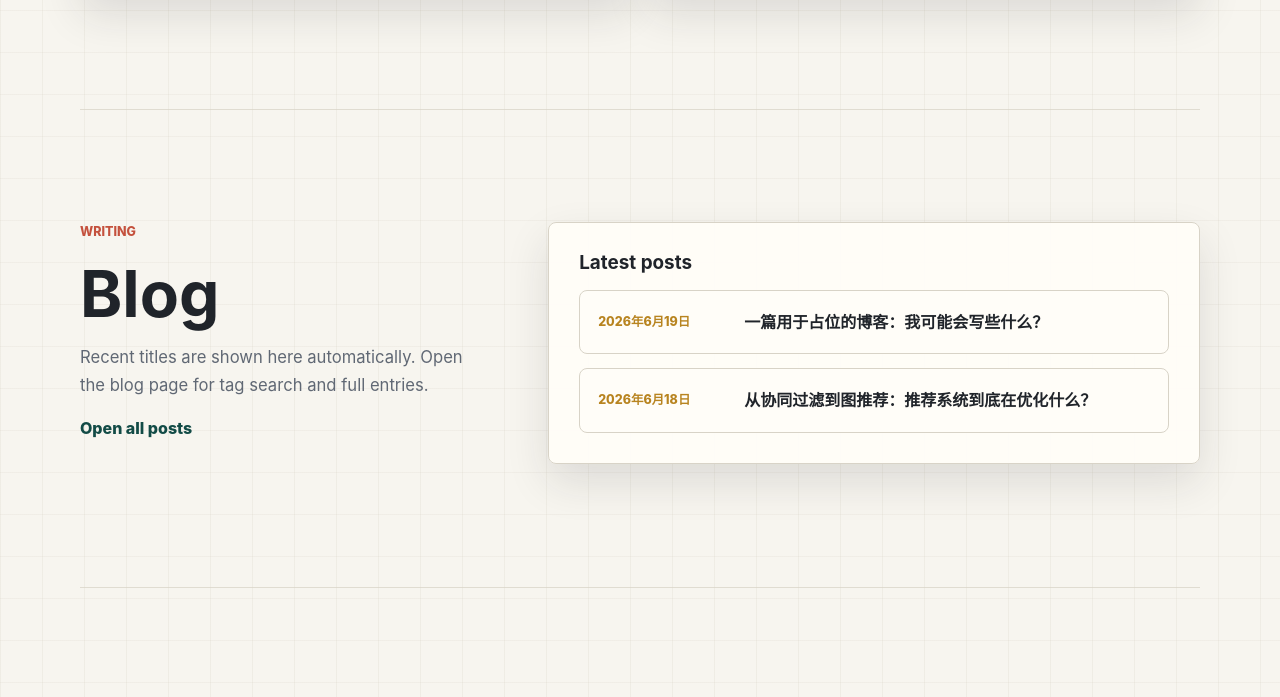
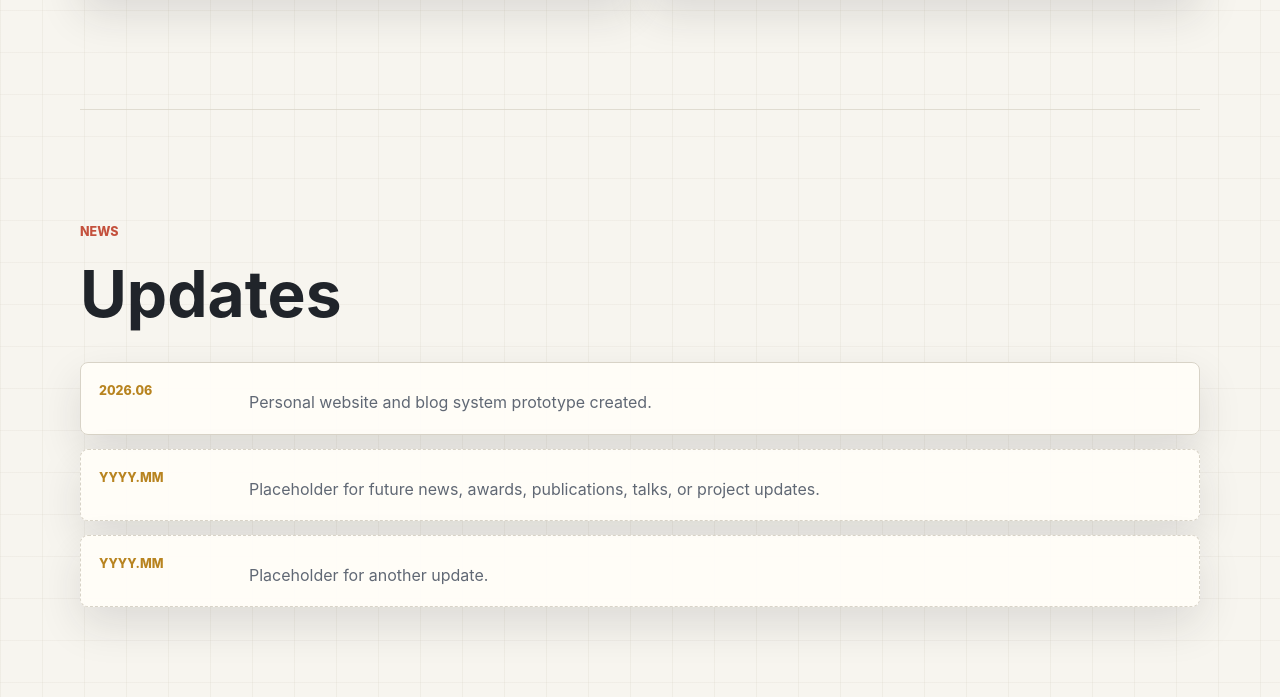
Before and after one commit to Yangliduo-Lai/Yangliduo-Lai, a plain HTML site: page index.html in a window 1280 px wide. Shown: the part 1166-1863 px from the top of the page. Drawn offline with Linux system fonts and the light colour scheme.

Commit message:
feat: redesign homepage and add tag graph

```diff
--- a/assets/script.js
+++ b/assets/script.js
@@ -410,34 +410,6 @@
     }
   };
 
-  const renderHomePosts = async () => {
-    const mounts = Array.from(document.querySelectorAll("[data-home-posts]"));
-    if (!mounts.length) return;
-
-    try {
-      const posts = await loadPosts();
-      const html = posts
-        .slice(0, 4)
-        .map(
-          (post) => `
-            <a class="mini-post" href="post.html?slug=${encodeURIComponent(post.slug)}">
-              <time datetime="${escapeHtml(post.date)}">${formatDate(post.date)}</time>
-              <span>${escapeHtml(post.title)}</span>
-            </a>
-          `
-        )
-        .join("");
-      mounts.forEach((mount) => {
-        mount.innerHTML = html;
-      });
-    } catch (error) {
-      mounts.forEach((mount) => {
-        mount.innerHTML = '<p class="muted">博客预览暂时无法加载。</p>';
-      });
-    }
-  };
-
   renderBlogList();
   renderPost();
-  renderHomePosts();
 })();
--- a/assets/styles.css
+++ b/assets/styles.css
@@ -718,20 +718,6 @@ h3 {
   box-shadow: none;
 }
 
-.home-posts.title-list {
-  margin-top: 16px;
-}
-
-.home-posts.title-list .mini-post {
-  grid-template-columns: 138px minmax(0, 1fr);
-  align-items: center;
-  box-shadow: none;
-}
-
-.blog-title-card h3 {
-  margin-bottom: 4px;
-}
-
 .text-link {
   display: inline-flex;
   width: max-content;
@@ -888,7 +874,6 @@ h3 {
   }
 
   .home-posts.compact .mini-post,
-  .home-posts.title-list .mini-post,
   .tag-panel-heading,
   .tag-graph-header {
     grid-template-columns: 1fr;
--- a/index.html
+++ b/index.html
@@ -7,7 +7,7 @@
     <title>Yangliduo Lai</title>
     <link rel="preconnect" href="https://github.com" />
     <link rel="stylesheet" href="assets/styles.css" />
-    <script src="assets/script.js?v=20260618-home-writing" defer></script>
+    <script src="assets/script.js?v=20260618-no-home-blog" defer></script>
   </head>
   <body>
     <div class="page-shell" id="top">
@@ -20,7 +20,6 @@
         </a>
         <nav class="site-nav" aria-label="Primary navigation">
           <a href="#overview">Overview</a>
-          <a href="#writing">Writing</a>
           <a href="#news">News</a>
           <a href="#education">Education</a>
           <a href="#research">Research</a>
@@ -49,7 +48,7 @@
               <h1>Yangliduo Lai</h1>
               <p class="hero-lede">
                 This homepage is being built. The sections below are placeholders for education,
-                research, news, background, writing, and future updates.
+                research, news, background, and future updates.
               </p>
             </div>
           </article>
@@ -78,19 +77,6 @@
               <p>To be updated with academic and technical background.</p>
             </article>
           </div>
-        </section>
-
-        <section class="section two-column" id="writing">
-          <div class="section-heading">
-            <p class="eyebrow">Writing</p>
-            <h2>Blog</h2>
-            <p>Recent titles are shown here automatically. Open the blog page for tag search and full entries.</p>
-            <a class="text-link" href="blog.html">Open all posts</a>
-          </div>
-          <article class="info-card blog-title-card">
-            <h3>Latest posts</h3>
-            <div class="home-posts title-list" data-home-posts></div>
-          </article>
         </section>
 
         <section class="section" id="news">
```
